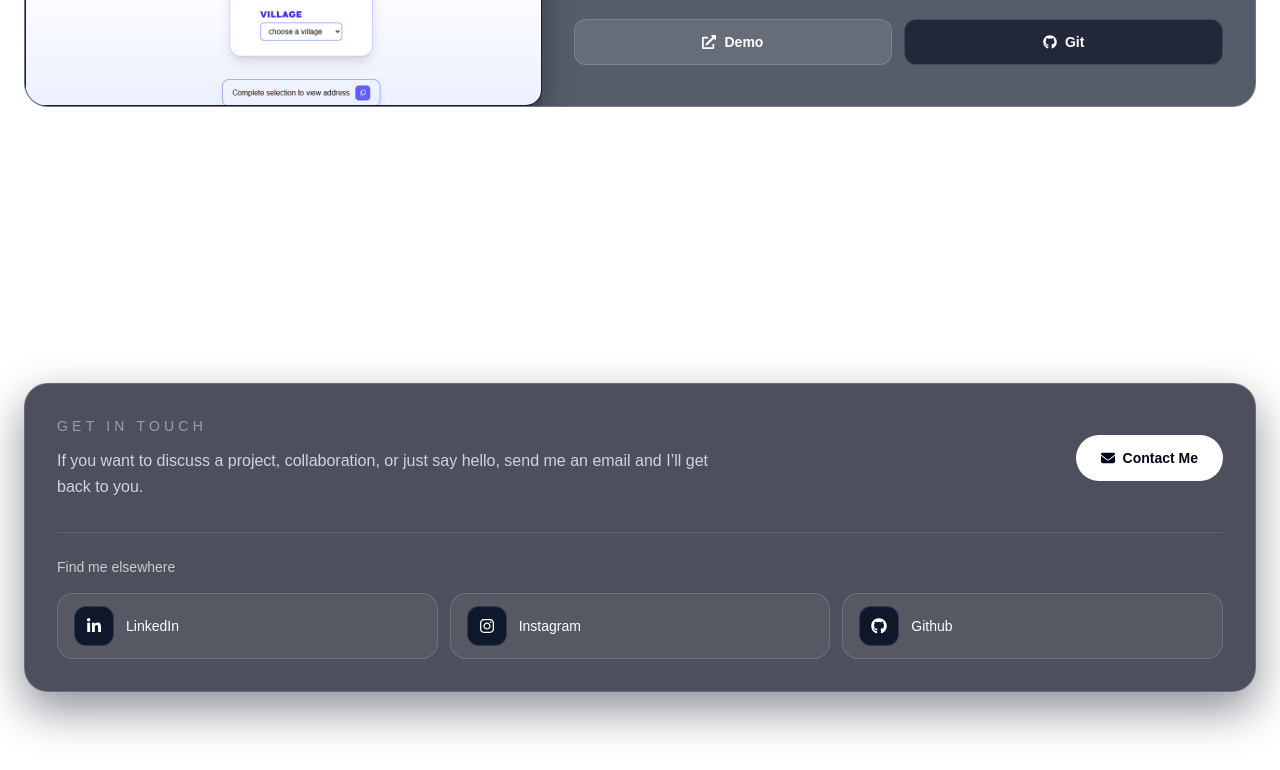
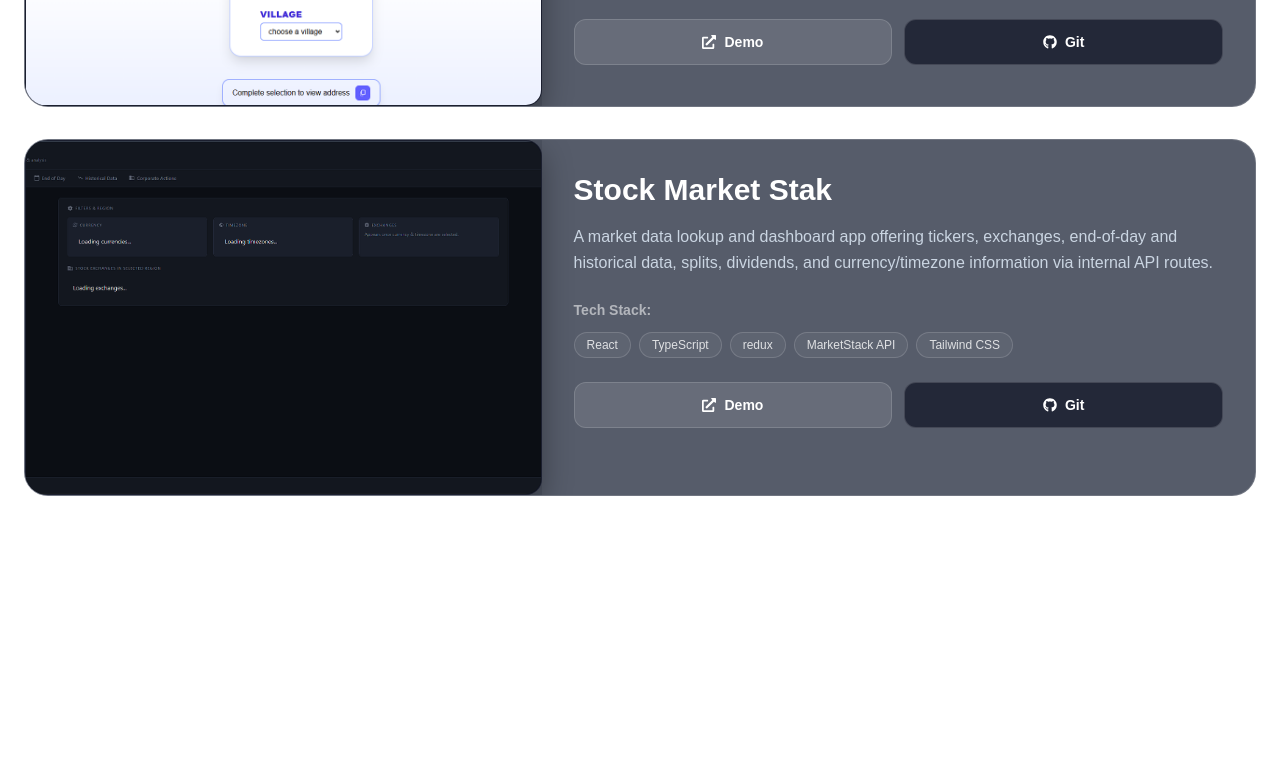
Before and after one commit to nytkevin/portfolio, a Next.js app: page / in a window 1280 px wide. Shown: the part 3220-3990 px from the top of the page. Built offline with nearby package versions, Linux system fonts and the light colour scheme.

Commit message:
feat: add new project to projects array

```diff
--- a/app/components/contact.tsx
+++ b/app/components/contact.tsx
@@ -61,7 +61,7 @@ export default function Contact() {
         </motion.div>
 
         <motion.div
-          className="rounded-3xl border border-white/15 bg-slate-950/70 p-6 shadow-[0_0_0_1px_rgba(255,255,255,0.04),0_18px_45px_rgba(2,6,23,0.45)] md:p-8"
+          className="rounded-3xl border border-white/15 bg-slate-950/70 p-6 md:p-8"
           variants={{
             hidden: { opacity: 0, y: 28 },
             show: {
--- a/app/components/projects.tsx
+++ b/app/components/projects.tsx
@@ -62,6 +62,17 @@ export default function Projects() {
       tech: ["React", "TypeScript", "Rapid API", "Tailwind CSS"],
       link: "https://rwanda-address-hub.vercel.app/",
       github: "https://github.com/nytkevin/Rwanda-Address-Hub.git",
+      icon: <FaGithub />,
+    },
+    {
+      id: 5,
+      name: "Stock Market Stak",
+      image: "/marketstack.png",
+      description:
+        "A market data lookup and dashboard app offering tickers, exchanges, end-of-day and historical data, splits, dividends, and currency/timezone information via internal API routes.",
+      tech: ["React", "TypeScript", "redux", "MarketStack API", "Tailwind CSS"],
+      link: "https://martek-stack.vercel.app/",
+      github: "https://github.com/nytkevin/martek-Stack",
       icon: <FaGithub />,
     },
   ];
```
Also changed, not shown: public/marketstack.png (added).
